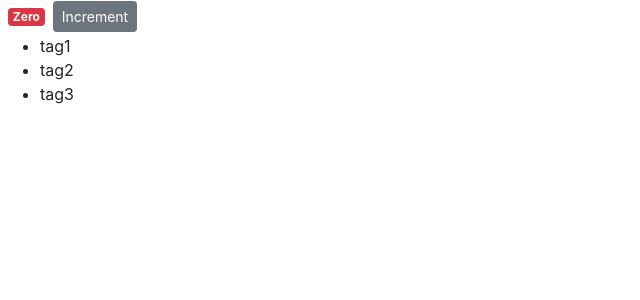
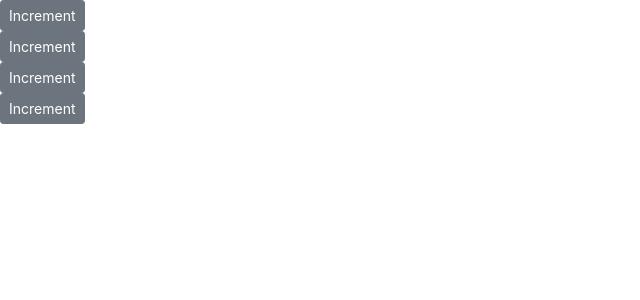
Before and after one commit to jspark721/shopping-cart, a React (Create React App) app: page / in a window 1280 px wide. Shown: the top 300 px of the page, without its empty margins (0-640 px from the left). Built offline with nearby package versions, Linux system fonts and the light colour scheme.

Commit message:
passing data to components

```diff
--- a/src/components/counter.jsx
+++ b/src/components/counter.jsx
@@ -7,37 +7,29 @@
   //   this.handleIncrement = this.handleIncrement.bind(this);
   // }
   state = {
-    count: 0,
-    tags: ['tag1', 'tag2', 'tag3'],
-    product: 'shoes',
+    value: this.props.value,
   };
 
-  handleIncrement = (product) => {
-    console.log(product);
-    this.setState({ count: this.state.count + 1 });
+  handleIncrement = () => {
+    this.setState({ value: this.state.value + 1 });
   };
   render() {
     return (
       <div>
         <span className={this.getBadgeClasses()}>{this.formatCount()}</span>
         <button
-          onClick={() => this.handleIncrement(product)}
+          onClick={() => this.handleIncrement()}
           className='btn btn-secondary btn-sm'
         >
           Increment
         </button>
-        <ul>
-          {this.state.tags.map((tag) => (
-            <li key={tag}>{tag}</li>
-          ))}
-        </ul>
       </div>
     );
   }
 
   getBadgeClasses() {
     let classes = 'badge m-2 badge-';
-    classes += this.state.count === 0 ? 'danger' : 'primary';
+    classes += this.state.count === 0 ? 'warning' : 'primary';
     return classes;
   }
 
--- /dev/null
+++ b/src/components/counters.jsx
@@ -0,0 +1,24 @@
+import React, { Component } from 'react';
+import Counter from './counter';
+
+class Counters extends Component {
+  state = {
+    counters: [
+      { id: 1, value: 0 },
+      { id: 2, value: 0 },
+      { id: 3, value: 0 },
+      { id: 4, value: 0 },
+    ],
+  };
+  render() {
+    return (
+      <div>
+        {this.state.counters.map((counter) => (
+          <Counter key={counter.id} value={counter.value} />
+        ))}
+      </div>
+    );
+  }
+}
+
+export default Counters;
--- a/src/index.js
+++ b/src/index.js
@@ -4,11 +4,11 @@
 import App from './App';
 import * as serviceWorker from './serviceWorker';
 import 'bootstrap/dist/css/bootstrap.css';
-import Counter from './components/counter';
+import Counters from './components/counters';
 
 ReactDOM.render(
   <React.StrictMode>
-    <Counter />
+    <Counters />
   </React.StrictMode>,
   document.getElementById('root')
 );
```
